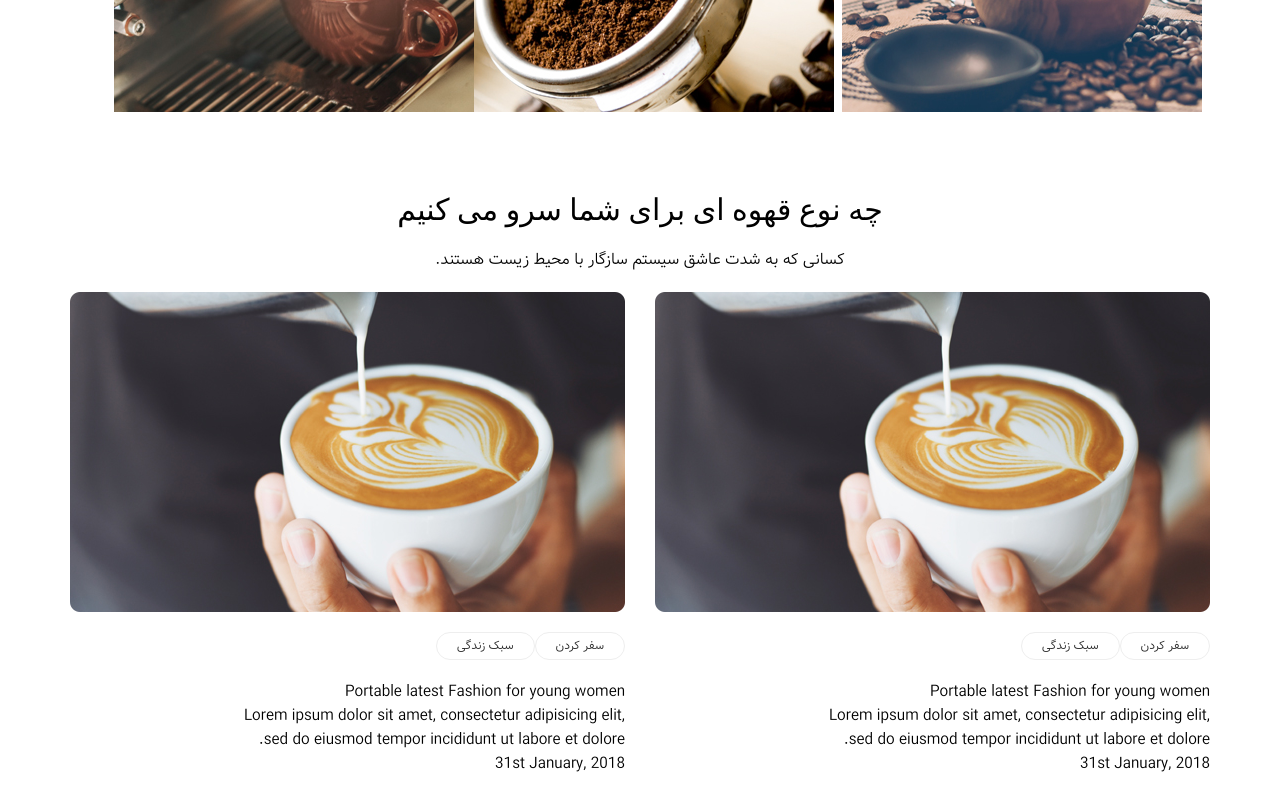
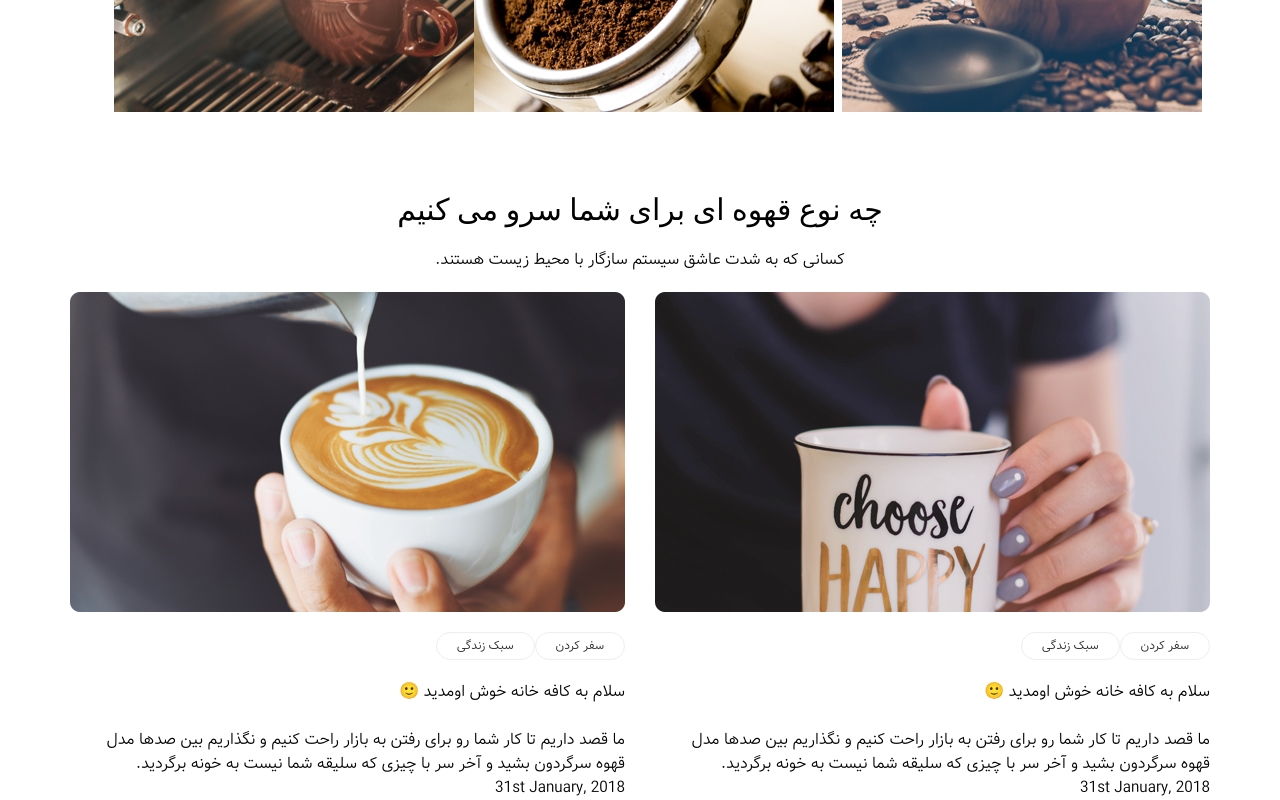
Before and after one commit to mohammadjalizi/Coffi-website, a React (Vite) app in the folder frontend/: page / in a window 1280 px wide. Shown: the part 2160-2960 px from the top of the page. Before the commit the page ends 2936 px from the top, so only its background shows below. Built offline with nearby package versions, Linux system fonts and the light colour scheme; no server answers.

Commit message:
Add  image

```diff
--- a/frontend/src/assets/APPbar/Navbar.css
+++ b/frontend/src/assets/APPbar/Navbar.css
@@ -33,3 +33,31 @@ margin-top: 20%;
     color: #fff;
 
 }
+
+/* icon shoping */
+.shop_cart.top_icons {
+    font-size: 21px;
+    background-color: #23bf53;
+}
+.shop_cart>a {
+    color: #FFF;
+    border-radius: inherit;
+    transition: inherit;
+}
+.shop_cart a .shop-badge {
+    background-color: #55555a;
+    color: #fff;
+    width: 19px;
+    height: 19px;
+    line-height: 23px;
+    position: absolute;
+    text-align: center;
+    border-radius: 50%;
+    font-size: 10px;
+    top: -5px;
+    left: -6px;
+    transition: all .5s;
+    -webkit-transition: all .5s;
+    z-index: 1;
+    font-family: var(--mainfontnum);
+}
--- a/frontend/src/assets/APPbar/Navbar.jsx
+++ b/frontend/src/assets/APPbar/Navbar.jsx
@@ -1,15 +1,19 @@
 import React from 'react'
 import img1 from '../imag/logo.png'
 import './Navbar.css'
+import Shopingcart from './Shopingcart'
 const Navbar = () => {
   return (
     <div className=' Navbar   text-white   '>
 
 <div className='      py-2  hidden  md:flex   justify-between   '>
+
 <div className='  '>
+
 <a  className=' m-4 '   href=''>  صفحه ی اصلی </a>
 <a     href='#'>فروشگاه</a>
 <a  className=' m-4 '   href=''>  درباره من </a>
+
 
 </div>
 <div className=' flex justify-center items-center '>
@@ -17,6 +21,7 @@ const Navbar = () => {
 
 
 <img src={img1}/>
+
 </div>
 
 </div>
@@ -30,6 +35,7 @@ const Navbar = () => {
 <h1 className='   text-2xl  my-10 '> روز خود را با یک فنجان قهوه شروع کنید</h1>
 
 <a href='       ' className='btn     text-2xl   '>   خرید   </a>
+
 </div>
 
 
--- /dev/null
+++ b/frontend/src/assets/APPbar/Shopingcart.jsx
@@ -0,0 +1,22 @@
+import React from 'react'
+import './Navbar.css'
+import { HiOutlineShoppingBag } from 'react-icons/hi';
+const Shopingcart = () => {
+  return (
+    <div>
+
+<div className="top_icons shop_cart get_sidebar" data-class="open_cart_sidebar">
+     <a className="head_cart_total" href="https://cafekhane.com/cart/" title="مشاهده سبد خرید">
+
+         <span className="shop-badge header-cart-count">0 </span>
+
+         <i className="fal fa-shopping-bag">
+
+    < HiOutlineShoppingBag	/>
+    </i></a>			</div>
+
+    </div>
+  )
+}
+
+export default Shopingcart
--- a/frontend/src/assets/Seaction/Seaction.jsx
+++ b/frontend/src/assets/Seaction/Seaction.jsx
@@ -1,7 +1,8 @@
 import React from 'react'
 import './Seaction.css'
 import img1 from '../imag/b1.jpg'
-import img3 from '../imag/b2.jpg'
+import img2 from '../imag/b2.jpg'
+
 const Seaction = () => {
   return (
     <div>
@@ -24,16 +25,17 @@ const Seaction = () => {
 
 <div className=''>
 
-<img src={img1}/>
+<img src={img2}/>
+
 
 <ul className="post-tags">
 <li><a className=' hover:text-white ' href="#">سفر کردن</a></li>
 	<li><a className=' hover:text-white ' href="#">سبک زندگی</a></li>
 </ul>
 
-<h4>Portable latest Fashion for young women</h4>
-<p className='  w-full   md:w-96 '>
-Lorem ipsum dolor sit amet, consectetur adipisicing elit, sed do eiusmod tempor incididunt ut labore  et dolore.
+<h4 className=' mb-6'>سلام به کافه خانه خوش اومدید 🙂</h4>
+<p className='  w-full   md:w-[33rem] '>
+ما قصد داریم تا کار شما رو برای رفتن به بازار راحت کنیم و نگذاریم بین صدها مدل قهوه سرگردون بشید و آخر سر با چیزی که سلیقه شما نیست به خونه برگردید.
 </p>
 <p className="post-date">
 								31st January, 2018
@@ -44,14 +46,15 @@ Lorem ipsum dolor sit amet, consectetur adipisicing elit, sed do eiusmod tempor
 
 <img src={img1}/>
 
+
 <ul className="post-tags">
 <li><a className=' hover:text-white ' href="#">سفر کردن</a></li>
 	<li><a className=' hover:text-white ' href="#">سبک زندگی</a></li>
 </ul>
 
-<h4>Portable latest Fashion for young women</h4>
-<p className=' w-full   md:w-96'>
-Lorem ipsum dolor sit amet, consectetur adipisicing elit, sed do eiusmod tempor incididunt ut labore  et dolore.
+<h4 className=' mb-6 '>سلام به کافه خانه خوش اومدید 🙂</h4>
+<p className='  w-full   md:w-[33rem] '>
+ما قصد داریم تا کار شما رو برای رفتن به بازار راحت کنیم و نگذاریم بین صدها مدل قهوه سرگردون بشید و آخر سر با چیزی که سلیقه شما نیست به خونه برگردید.
 </p>
 <p className="post-date">
 								31st January, 2018
--- /dev/null
+++ b/frontend/src/assets/Shoopicon/Shoopicon.jsx
@@ -0,0 +1,13 @@
+import React from 'react'
+import {   PiShoppingCartSimpleLight } from 'react-icons/pi';
+const Shoopicon = () => {
+  return (
+    <div>
+
+<  PiShoppingCartSimpleLight/>
+
+    </div>
+  )
+}
+
+export default Shoopicon
```
